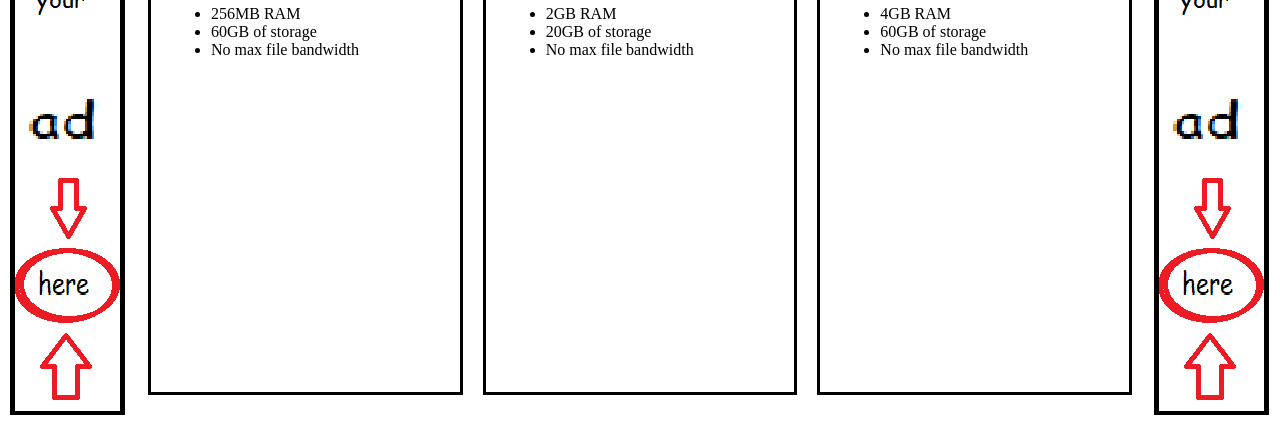
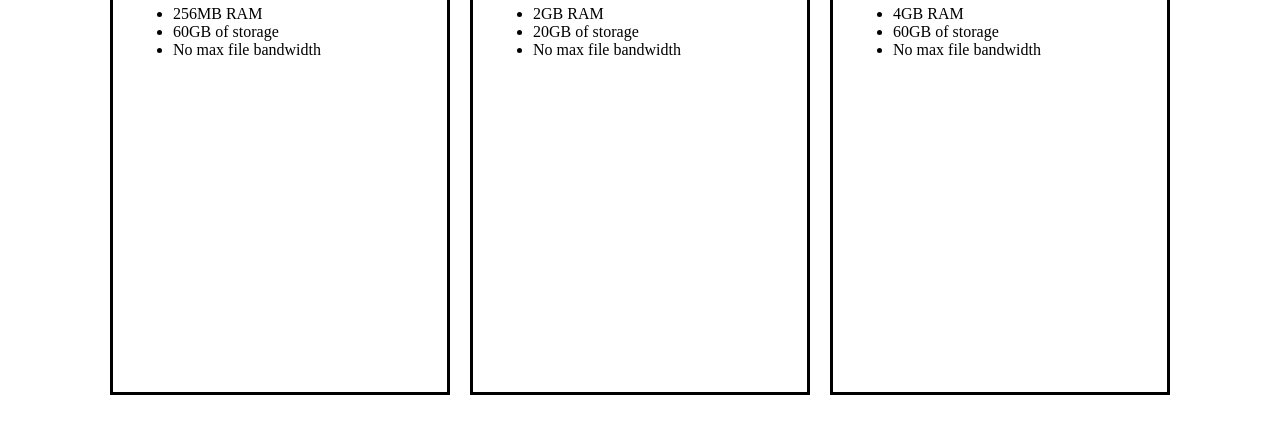
Before and after one commit to op2pcrtr/34all, a plain HTML site: page index.html in a window 1280 px wide. Shown: the part 526-949 px from the top of the page. Drawn offline with Linux system fonts and the light colour scheme.

Commit message:
Refactor HTML structure and styling

```diff
--- a/index.html
+++ b/index.html
@@ -54,7 +54,6 @@ height:32px;
 </div>
 <center><a href="https://forms.gle/AueLJMvkAar45RNt7"><button>Sign Up</button></a></center>
 <div class="dih">
-<img src="ad.png">
   <div class="contaner">
     <h2>34all</h2>
     <ul>
@@ -79,7 +78,6 @@ height:32px;
       <li>No max file bandwidth</li>
     </ul>
   </div>
-  <img src="ad.png">
 </div>
 </body>
 </html>
```
